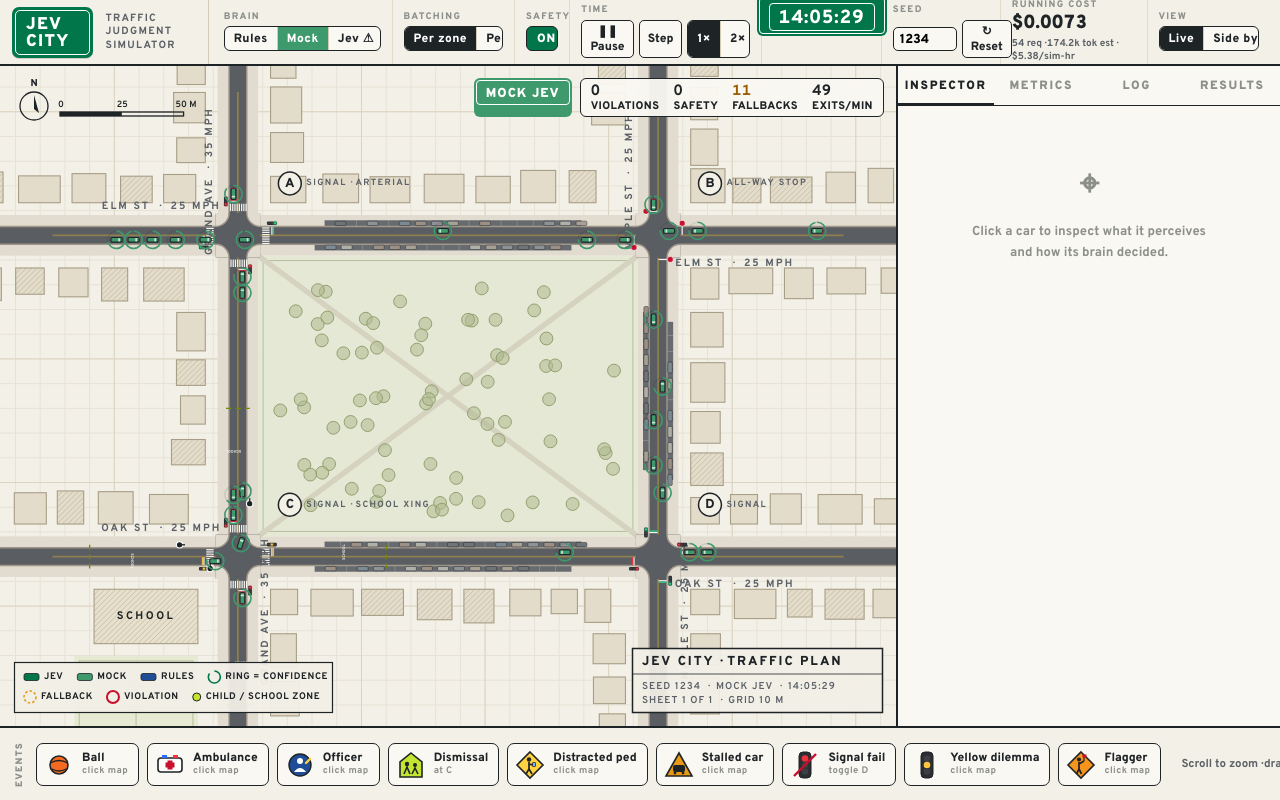
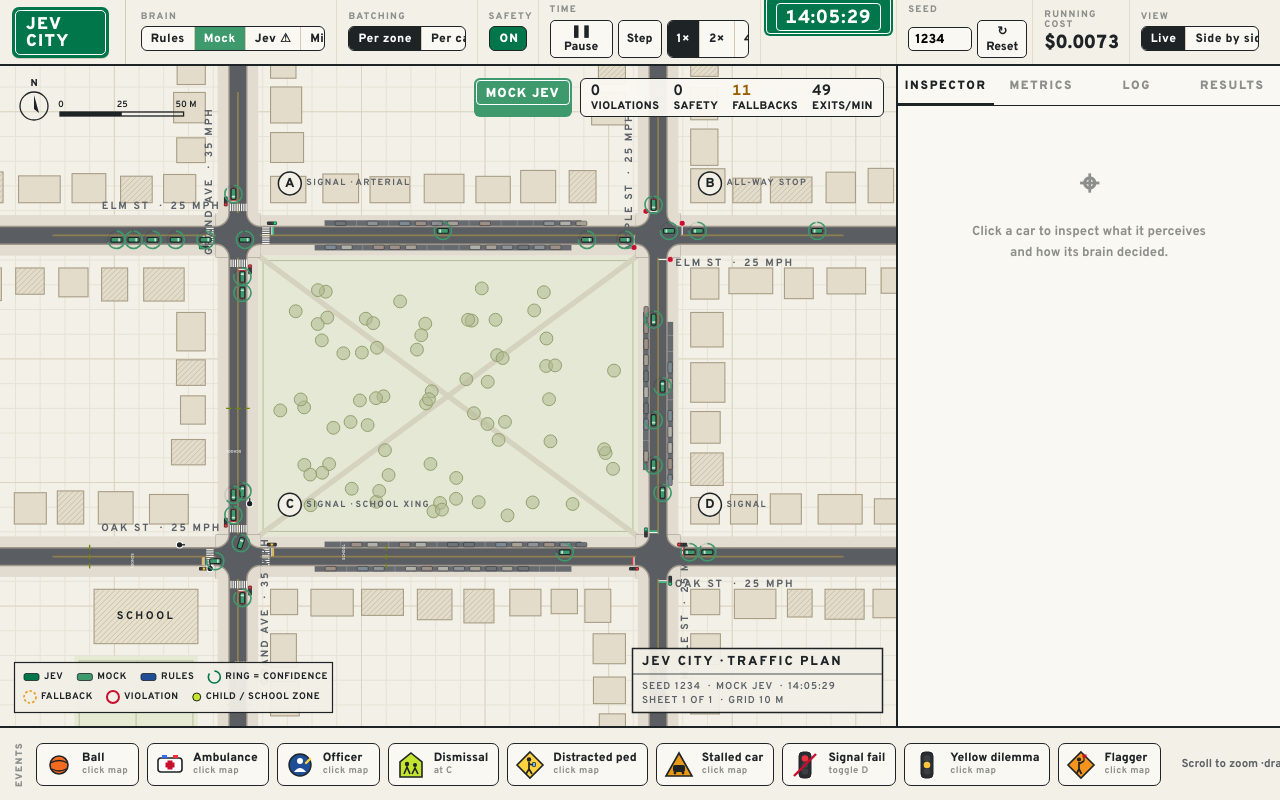
Before and after one commit to Bravim-Ketan-Purohit/jev-city, a website built with Vite: page web/index.html in a window 1280 px wide. Built offline with nearby package versions, Linux system fonts and the light colour scheme; files whose address does not match are found by name; a web font is replaced by a local one.

Commit message:
Load the Overpass weights before the first frame; tighten the top bar
document.fonts.ready resolves before anything requests the family, so a
hosted build drew its cached map background in the fallback face. Request
the weights up front (with a timeout) and redraw once they arrive. The top
bar now compacts below 1650px and scrolls instead of clipping.

```diff
--- a/web/src/app.ts
+++ b/web/src/app.ts
@@ -369,6 +369,11 @@ export class App {
     for (const p of this.panes) p.renderer.resize();
   }
 
+  /** Redraw the cached map background (after fonts load, for instance). */
+  invalidateRenderers() {
+    for (const p of this.panes) p.renderer.invalidate();
+  }
+
   // ------------------------------------------------------------------ input
 
   private wireCanvas(pane: Pane) {
--- a/web/src/main.ts
+++ b/web/src/main.ts
@@ -2,8 +2,31 @@ import "./ui/styles.css";
 import { App } from "./app.ts";
 
 const root = document.getElementById("app")!;
-// Wait for the Overpass font so canvas labels render in it from the first frame.
-const ready = (document as Document & { fonts?: FontFaceSet }).fonts?.ready ?? Promise.resolve();
-Promise.race([ready, new Promise((r) => setTimeout(r, 1500))]).then(() => {
-  (window as unknown as { app: App }).app = new App(root);
+
+// The canvas draws its labels in Overpass, so ask for the weights we use and
+// wait for them before the first frame. `document.fonts.ready` alone resolves
+// before anything has requested the family.
+const FACES = [
+  '600 16px "Overpass"',
+  '700 16px "Overpass"',
+  '800 16px "Overpass"',
+  '900 16px "Overpass"',
+  '400 12px "Overpass Mono"',
+  '600 12px "Overpass Mono"',
+];
+
+const loadFonts = async () => {
+  try {
+    await Promise.allSettled(FACES.map((f) => document.fonts.load(f)));
+  } catch {
+    /* the app looks fine in the fallback face */
+  }
+};
+const timeout = new Promise((r) => setTimeout(r, 2500));
+
+Promise.race([loadFonts(), timeout]).then(() => {
+  const app = new App(root);
+  (window as unknown as { app: App }).app = app;
+  // A late-arriving font still needs the cached map background redrawn.
+  void document.fonts.ready.then(() => app.invalidateRenderers());
 });
--- a/web/src/render/renderer.ts
+++ b/web/src/render/renderer.ts
@@ -92,6 +92,11 @@ export class CityRenderer {
     const wasFit = Math.abs(this.view.scale - this.fitScale) < 1e-6 || this.fitScale === 1;
     this.fitScale = fit;
     if (wasFit) this.resetView();
+    this.bgKey = "";
+  }
+
+  /** Drop the cached background layer so the next frame redraws it. */
+  invalidate() {
     this.bgKey = "";
   }
 
--- a/web/src/ui/styles.css
+++ b/web/src/ui/styles.css
@@ -65,6 +65,54 @@ button {
   background: var(--paper);
   padding: 0 10px 0 12px;
   min-width: 0;
+  overflow-x: auto;
+  overflow-y: hidden;
+  scrollbar-width: none;
+}
+
+.topbar::-webkit-scrollbar {
+  display: none;
+}
+
+/* Narrower screens: tighten the bar before anything has to scroll. */
+@media (max-width: 1650px) {
+  .brand-sub {
+    display: none;
+  }
+
+  .field {
+    padding: 0 8px;
+  }
+
+  .seg button {
+    padding: 5px 7px 3px;
+    font-size: 11.5px;
+  }
+
+  .clock-sign div {
+    font-size: 17px;
+    padding: 5px 7px 2px;
+  }
+
+  .clock-sign small,
+  .cost-sub {
+    display: none;
+  }
+}
+
+@media (max-width: 1400px) {
+  .field > label {
+    font-size: 9px;
+    letter-spacing: 0.1em;
+  }
+
+  .cost {
+    font-size: 16px;
+  }
+
+  .seed input {
+    width: 54px;
+  }
 }
 
 .brand {
```
